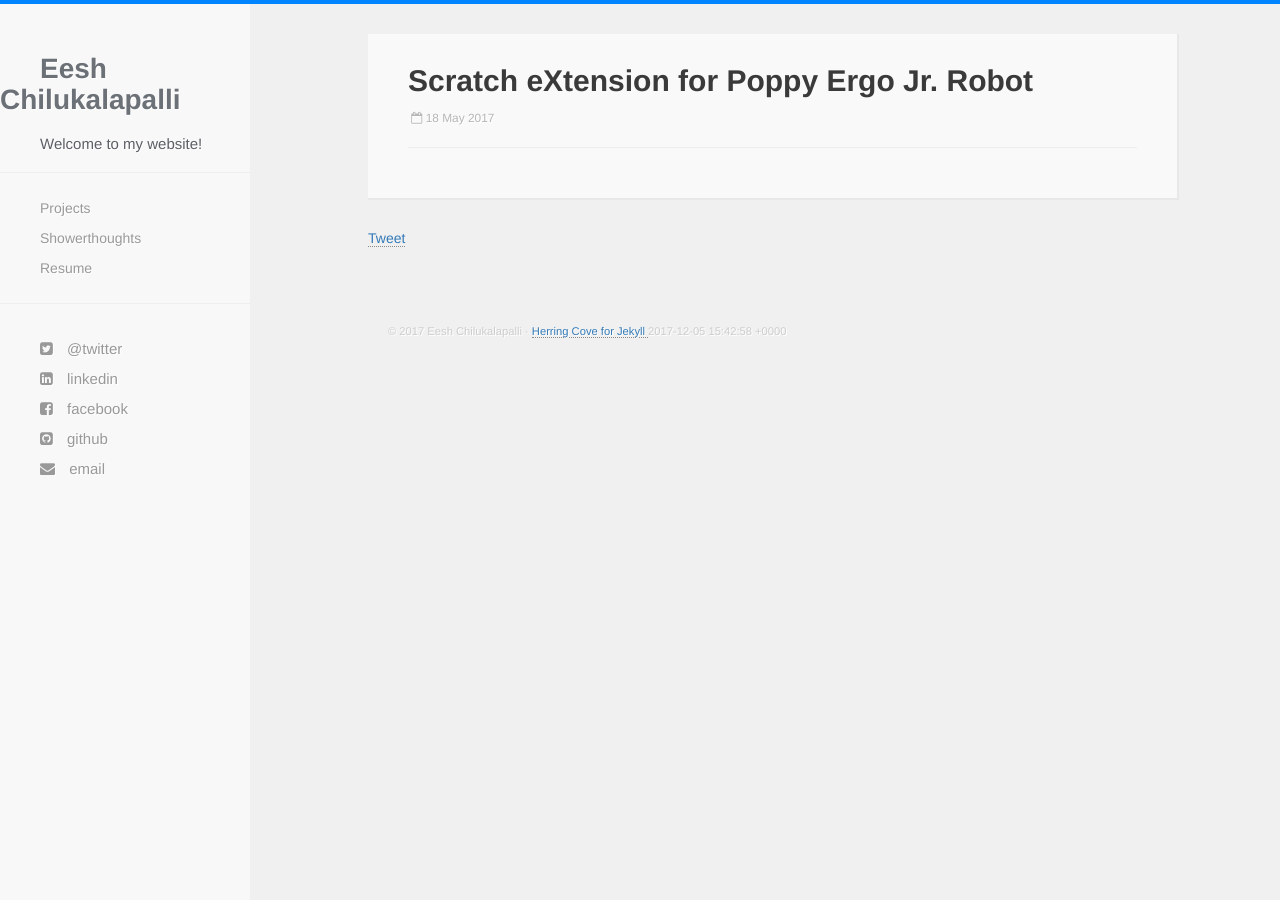
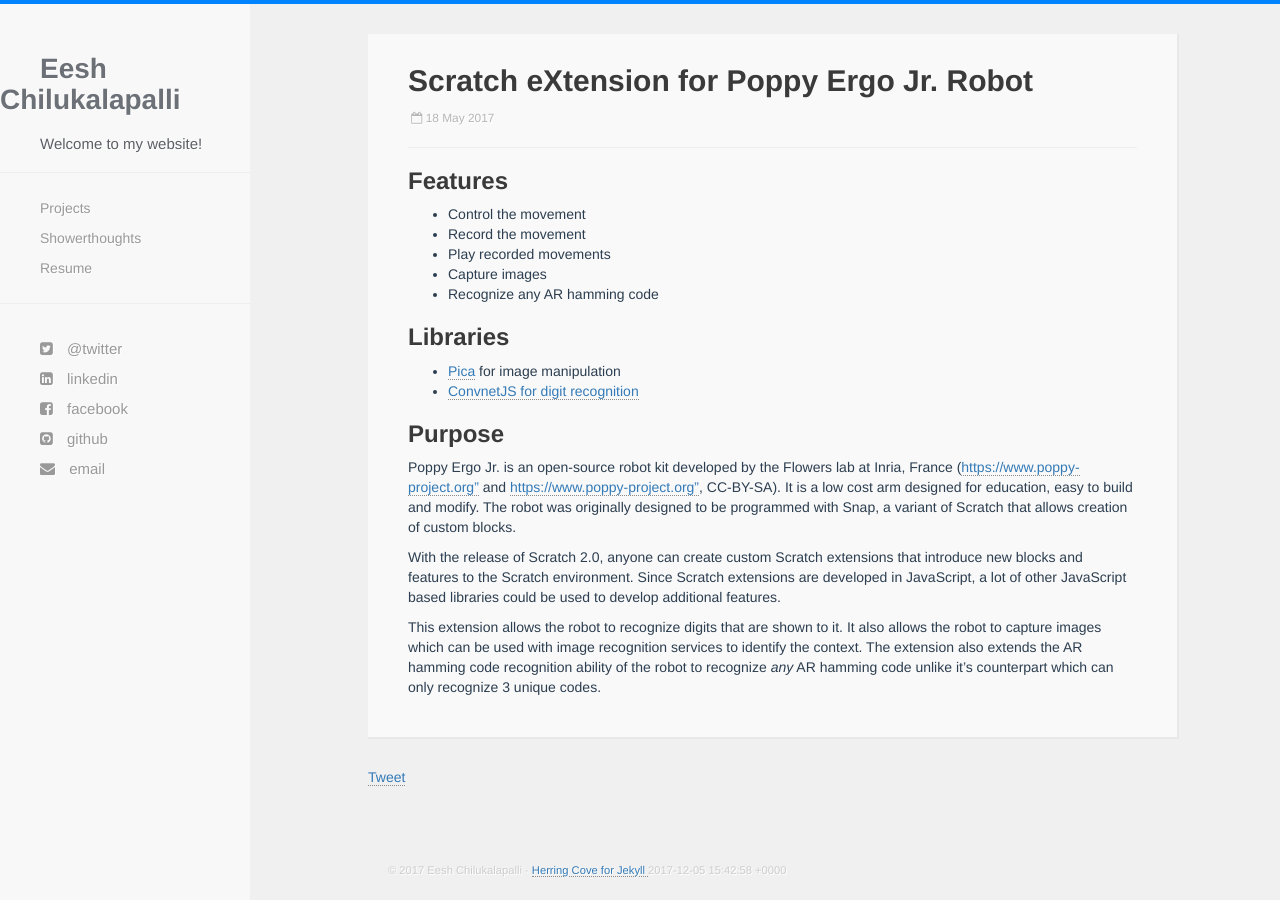
Before and after one commit to eesh/eesh.github.io, a Jekyll site: the page built from projects/_posts/2017-05-18-Poppy-ScratchX.markdown, in a window 1280 px wide. Built offline with Jekyll 4.4.1, drawn with Linux system fonts in a browser that asks for light colours; nearby versions of some CDN libraries; comment, search, counter and statistics services are not loaded.

Commit message:
Poppy extension description

```diff
--- a/projects/_posts/2017-05-18-Poppy-ScratchX.markdown
+++ b/projects/_posts/2017-05-18-Poppy-ScratchX.markdown
@@ -4,3 +4,24 @@
 logo: scratchx-default.png
 short_desc: This Scratch extension lets you control and record the movement of the Poppy Ergo Jr. robot and also capture images from the robots camera.
 ---
+
+### Features
+
+* Control the movement
+* Record the movement
+* Play recorded movements
+* Capture images
+* Recognize any AR hamming code
+
+### Libraries
+
+* <a href="https://github.com/nodeca/pica">Pica</a> for image manipulation
+* <a href="http://cs.stanford.edu/people/karpathy/convnetjs/">ConvnetJS for digit recognition</a>
+
+### Purpose
+
+Poppy Ergo Jr. is an open-source robot kit developed by the Flowers lab at Inria, France (<a href="https://www.poppy-project.org">https://www.poppy-project.org"</a> and <a href="https://www.poppy-education.org">https://www.poppy-project.org"</a>, CC-BY-SA). It is a low cost arm designed for education, easy to build and modify. The robot was originally designed to be programmed with Snap, a variant of Scratch that allows creation of custom blocks.
+
+With the release of Scratch 2.0, anyone can create custom Scratch extensions that introduce new blocks and features to the Scratch environment. Since Scratch extensions are developed in JavaScript, a lot of other JavaScript based libraries could be used to develop additional features.
+
+This extension allows the robot to recognize digits that are shown to it. It also allows the robot to capture images which can be used with image recognition services to identify the context. The extension also extends the AR hamming code recognition ability of the robot to recognize _any_ AR hamming code unlike it's counterpart which can only recognize 3 unique codes.
```
